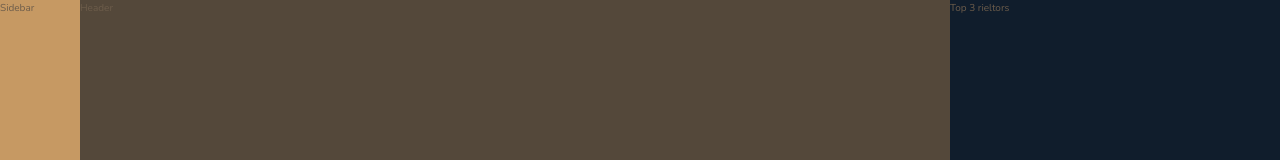
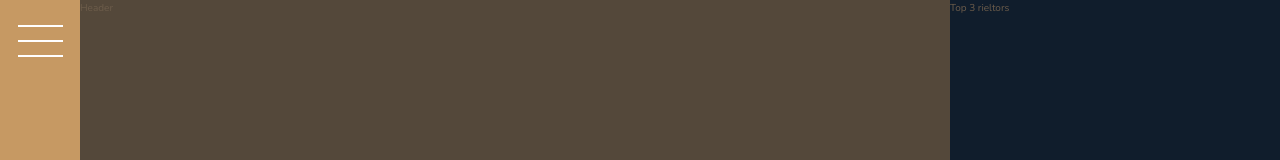
Before and after one commit to IvanNever/nexter, a website: page src/index.html in a window 1280 px wide. Shown: the top 160 px of the page. Drawn offline with nearby package versions, Linux system fonts and the light colour scheme.

Commit message:
Building sidebar

```diff
--- a/src/index.html
+++ b/src/index.html
@@ -13,7 +13,7 @@
     </head>
     <body class="container">
         <div class="sidebar">
-            Sidebar
+            <button class="nav-btn"></button>
         </div>
 
         <header class="header">
--- a/src/sass/_sidebar.scss
+++ b/src/sass/_sidebar.scss
@@ -3,4 +3,31 @@
     grid-column: sidebar-start / sidebar-end;
     grid-row: 1 / -1;
 
+    display: flex;
+    justify-content: center;
+
 }
+
+.nav-btn {
+    border: none;
+    border-radius: 0;
+
+    background-color: #fff;
+    height: 2px;
+    width: 4.5rem;
+    margin-top: 4rem;
+    cursor: pointer;
+
+    &::before,
+    &::after {
+        background-color: #fff;
+        height: 2px;
+        width: 4.5rem;
+        content: "";
+        display: block;
+    }
+
+    &::before {transform: translateY(-1.5rem);}
+    &::after {transform: translateY(1.3rem);}
+
+}
```
Also changed, not shown: src/css/style.min.css.
